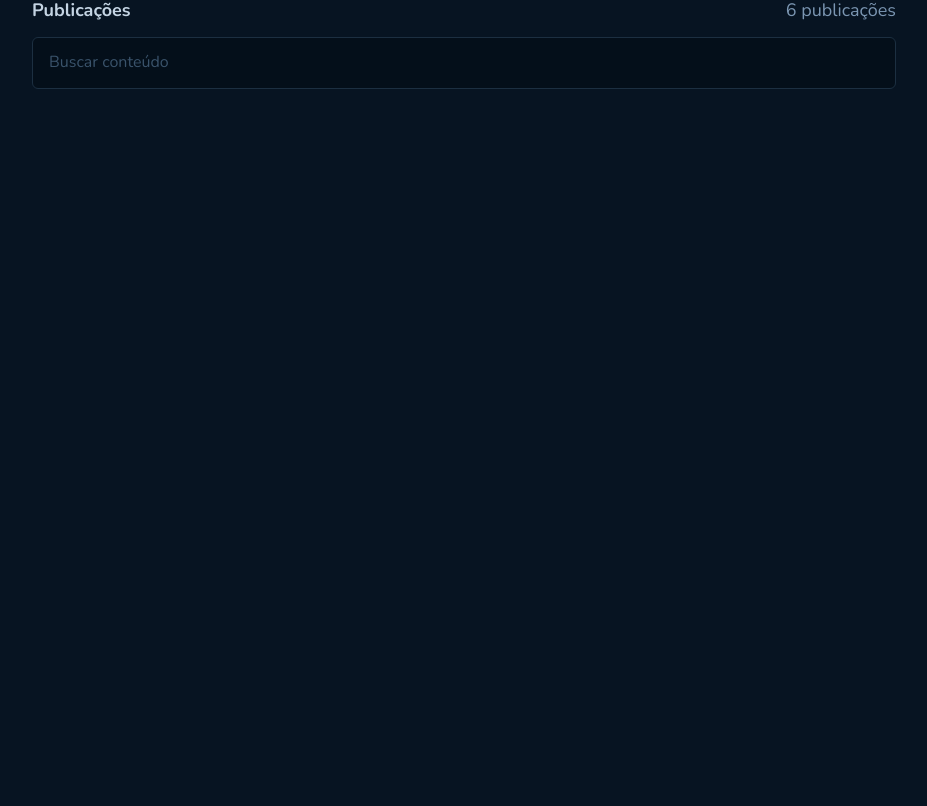
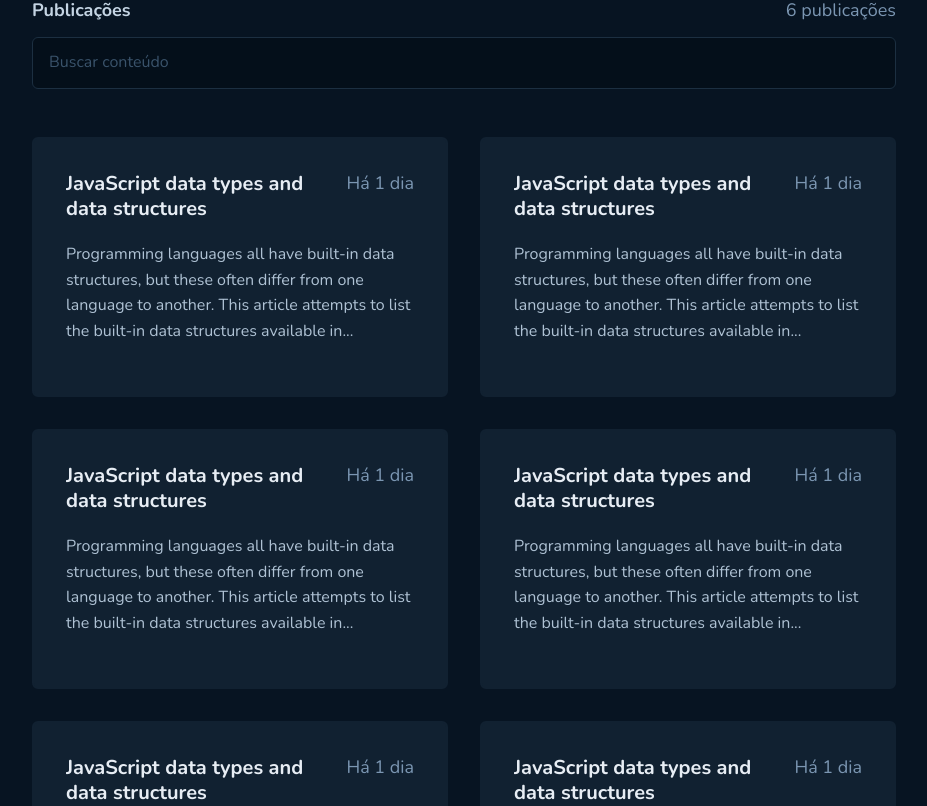
Before and after one commit to FernandoLelis/github-blog, a React (Vite) app: page / in a window 1280 px wide. Shown: the part 494-1300 px from the top of the page, without its empty margins (176-1103 px from the left). Before the commit the page ends 800 px from the top, so only its background shows below. Built offline with nearby package versions, Linux system fonts and the light colour scheme.

Commit message:
Componente Post Finalizado

```diff
--- /dev/null
+++ b/src/pages/Blog/componentes/Post/index.tsx
@@ -0,0 +1,17 @@
+import { PostContainer } from "./styles"
+
+export function Post() {
+    return (
+        <PostContainer>
+            <div>
+                <strong>
+                JavaScript data types and data structures
+                </strong>
+                <span> Há 1 dia</span>
+            </div>
+            <p>
+            Programming languages all have built-in data structures, but these often differ from one language to another. This article attempts to list the built-in data structures available in...
+            </p>
+        </PostContainer>
+    )
+}
--- /dev/null
+++ b/src/pages/Blog/componentes/Post/styles.ts
@@ -0,0 +1,47 @@
+import styled from "styled-components";
+
+export const PostContainer = styled.div`
+    width: 100%;
+    height: 16.25rem;
+    border-radius: 6px;
+    background: ${({ theme }) => theme.colors["base-post"]};
+    border: 2px solid ${({ theme }) => theme.colors["base-post"]};
+    padding: 2rem;
+    transition: 0.4s;
+
+    &:hover {
+        border-color: ${({ theme }) => theme.colors["base-label"]};
+    }
+
+    div {
+        display: flex;
+        gap: 1rem;
+        margin-bottom: 1.25rem;
+
+        strong {
+            flex: 1;
+            font-size: ${({ theme }) => theme.textSizes["title-title-m"]};
+            color: ${({ theme }) => theme.colors["base-title"]};
+
+            overflow: hidden;
+            text-overflow: ellipsis;
+            display: -webkit-box;
+            -webkit-box-orient: vertical;
+            -webkit-line-clamp: 2;
+        }
+
+        span {
+          width: max-content;
+          font-size: ${({ theme }) => theme.textSizes["title-title-s"]};
+          color: ${({ theme }) => theme.colors["base-span"]};
+        }
+    }
+
+    p {
+        overflow: hidden;
+        text-overflow: ellipsis;
+        display: -webkit-box;
+        -webkit-box-orient: vertical;
+        -webkit-line-clamp: 4;
+    }
+`;
--- a/src/pages/Blog/index.tsx
+++ b/src/pages/Blog/index.tsx
@@ -1,11 +1,23 @@
+import { Post } from "./componentes/Post";
 import { Profile } from "./componentes/Profile/indes";
 import { SearchInput } from "./componentes/SearchInput";
+import { PostListContainer } from "./styles";
 
 export function Blog() {
     return (
         <>
             <Profile />
             <SearchInput />
+            <PostListContainer>
+                <Post />
+                <Post />
+                <Post />
+                <Post />
+                <Post />
+                <Post />
+                <Post />
+                <Post />
+            </PostListContainer>
         </>
     )
 }
--- a/src/pages/Blog/styles.ts
+++ b/src/pages/Blog/styles.ts
@@ -1,3 +1,9 @@
 import styled from "styled-components";
 
-export const BlogContainer = styled.div``;
+export const PostListContainer = styled.section`
+    width: 100%;
+    display: grid;
+    grid-template-columns: repeat(auto-fit, minmax(26rem, 1fr));
+    gap: 2rem;
+    margin-bottom: 14rem;
+`;
```
